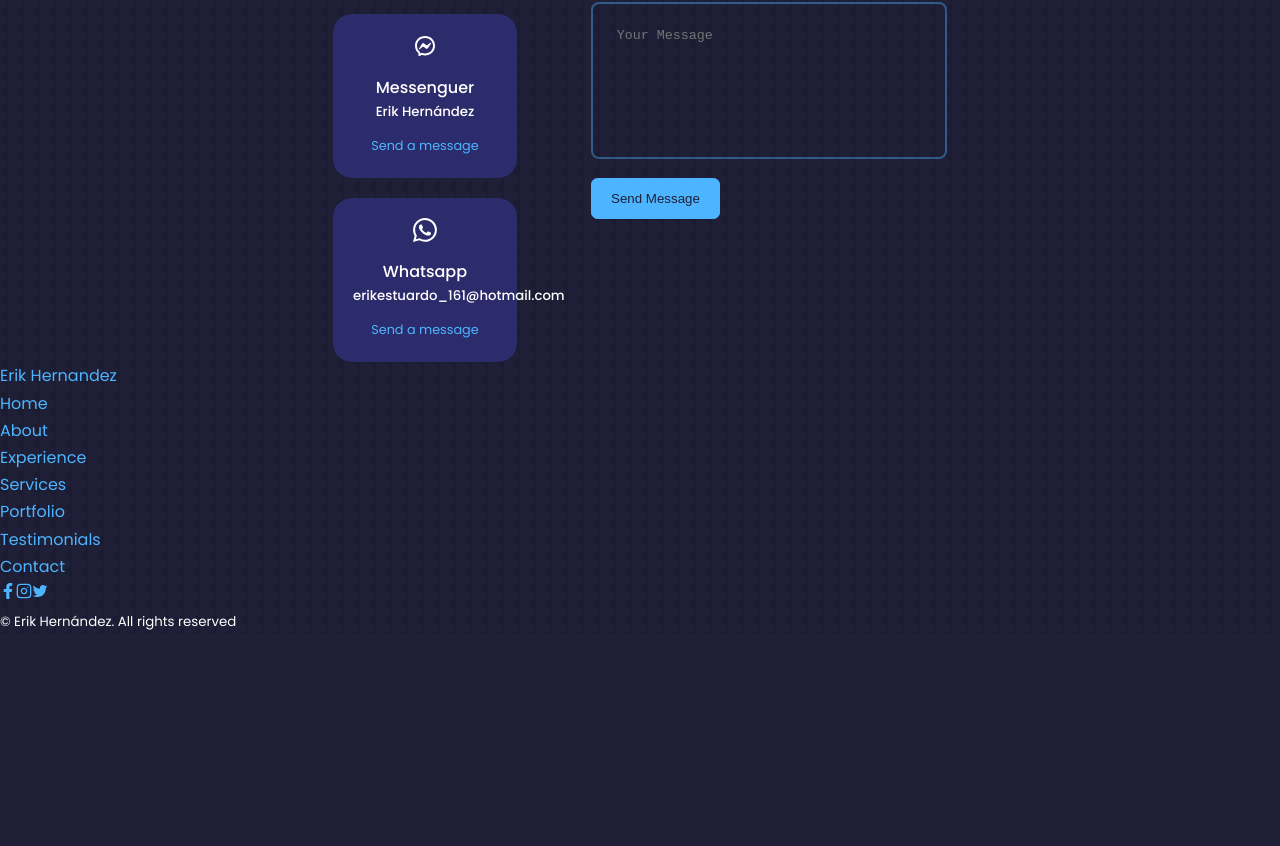
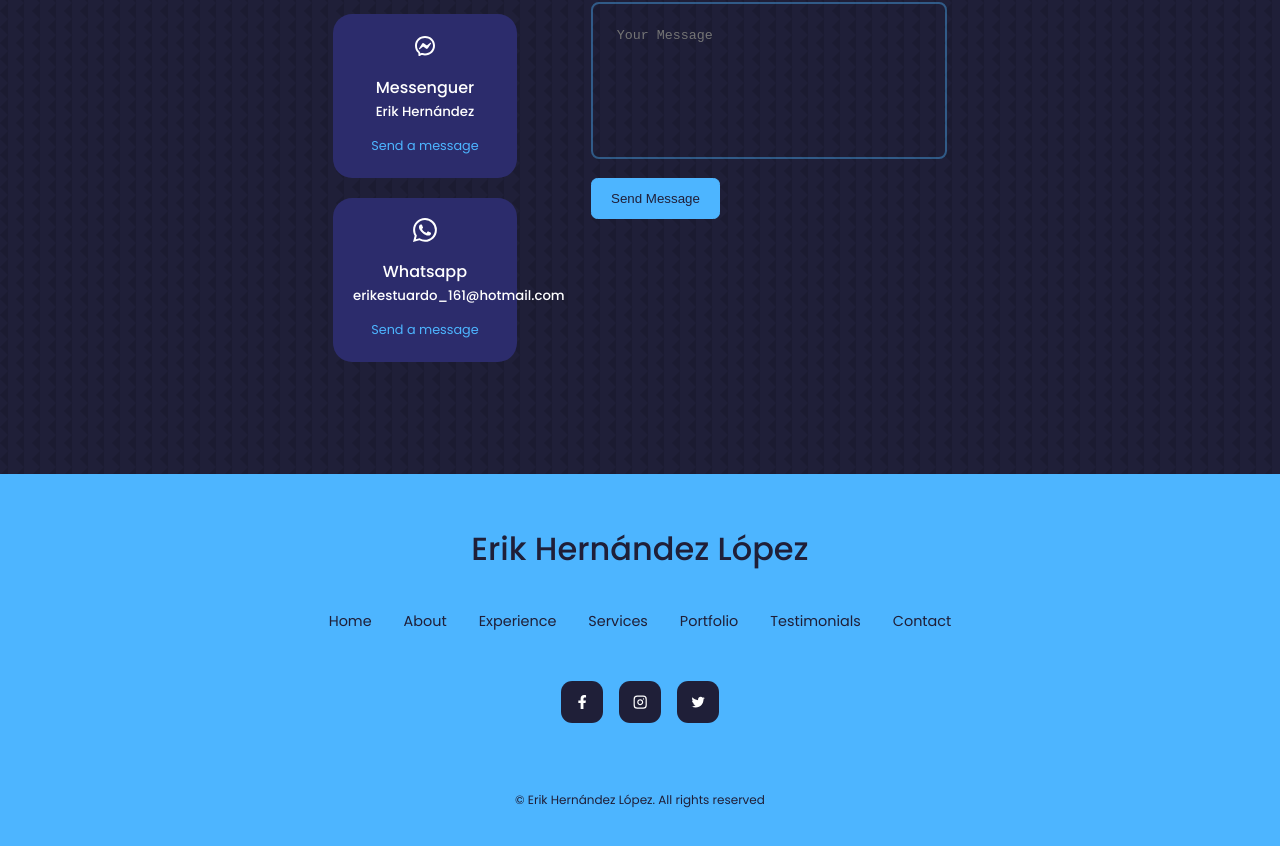
Before and after one commit to Erik161/React-Portafolio-Website, a React (Vite) app: page / in a window 1280 px wide. Shown: the part 5501-6347 px from the top of the page. Before the commit the page ends 6135 px from the top, so only its background shows below. Built offline with nearby package versions, Linux system fonts and the light colour scheme.

Commit message:
Footer Components CSS

```diff
--- a/src/components/footer/Footer.jsx
+++ b/src/components/footer/Footer.jsx
@@ -7,7 +7,7 @@
 const Footer = () => {
   return (
     <footer>
-      <a href="#" className='footer__logo'>Erik Hernandez</a>
+      <a href="#" className='footer__logo'>Erik Hernández López</a>
 
       <u className='permalinks'>
         <li><a href='#' >Home</a></li>
@@ -26,7 +26,7 @@
       </div>
 
       <div className='footer__copyright'>
-        <small>&copy; Erik Hernández. All rights reserved</small>
+        <small>&copy; Erik Hernández López. All rights reserved</small>
       </div>
 
     </footer>
--- a/src/components/footer/footer.css
+++ b/src/components/footer/footer.css
@@ -0,0 +1,55 @@
+footer{
+    background: var(--color-primary);
+    padding: 3rem 0;
+    text-align: center;
+    font-size: 0.9rem;
+    margin-top: 7rem;
+}
+
+footer a {
+    color: var(--color-bg);
+}
+
+.footer__logo{
+    font-size: 2rem;
+    font-weight: 500;
+    margin-bottom: 2rem;
+    display: inline-block;
+}
+
+.permalinks{
+    display: flex;
+    flex-wrap: wrap;
+    justify-content: center;
+    gap: 2rem;
+    margin: 0 auto 3rem;
+}
+
+
+.footer__socials{
+    display: flex;
+    justify-content: center;
+    gap: 1rem;
+    margin-bottom: 4rem;
+}
+
+.footer__socials a{
+    background: var(--color-bg);
+    color: var(--color-white);
+    padding: 0.8rem;
+    border-radius: 0.7rem;
+    display: flex;
+    border: 1px solid transparent;
+}
+
+
+.footer__socials a:hover {
+    background: transparent;
+    color: var(--color-bg);
+    border-color: var(--color-bg);
+}
+
+.footer__copyright{
+    margin-bottom: 4rem;
+    color: var(--color-bg);
+}
```
